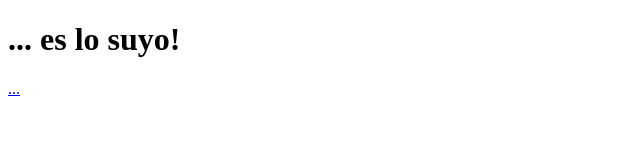
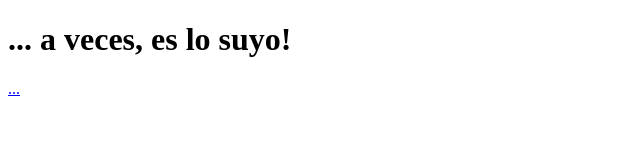
Before and after one commit to BlitzMedia/GatsBlitz, a Gatsby site: page /page-4 in a window 1280 px wide. Shown: the whole page, without its empty margins (0-640 px from the left). Built offline with nearby package versions, Linux system fonts and the light colour scheme; Gatsby itself is replaced by a stand-in of ours.

Commit message:
Final text

```diff
--- a/src/pages/page-4.js
+++ b/src/pages/page-4.js
@@ -3,7 +3,7 @@ import Link from 'gatsby-link'
 
 const FourthPage = () => (
   <div>
-    <h1>... es lo suyo!</h1>
+    <h1>... a veces, es lo suyo!</h1>
     <Link to="/">...</Link>
   </div>
 )
```
